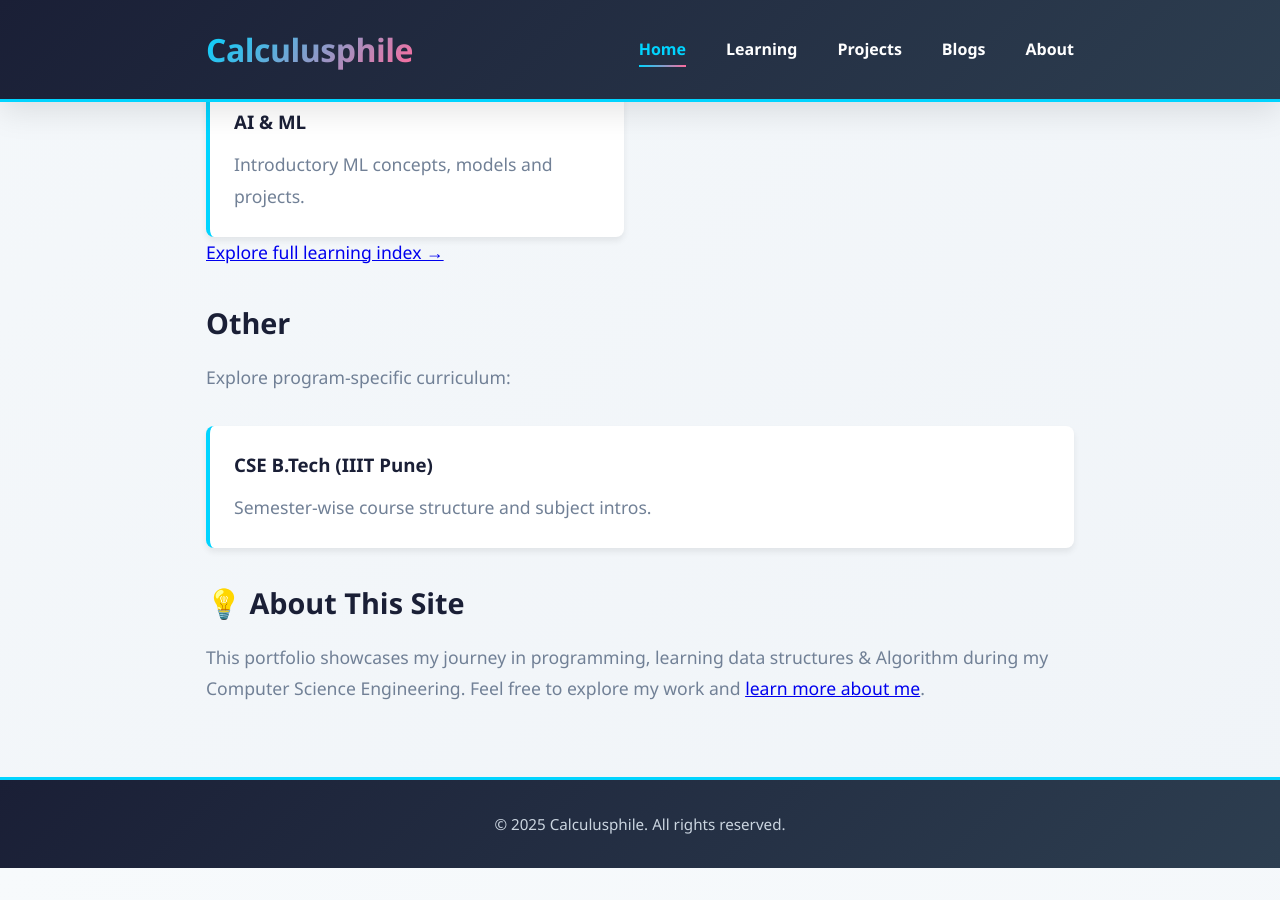
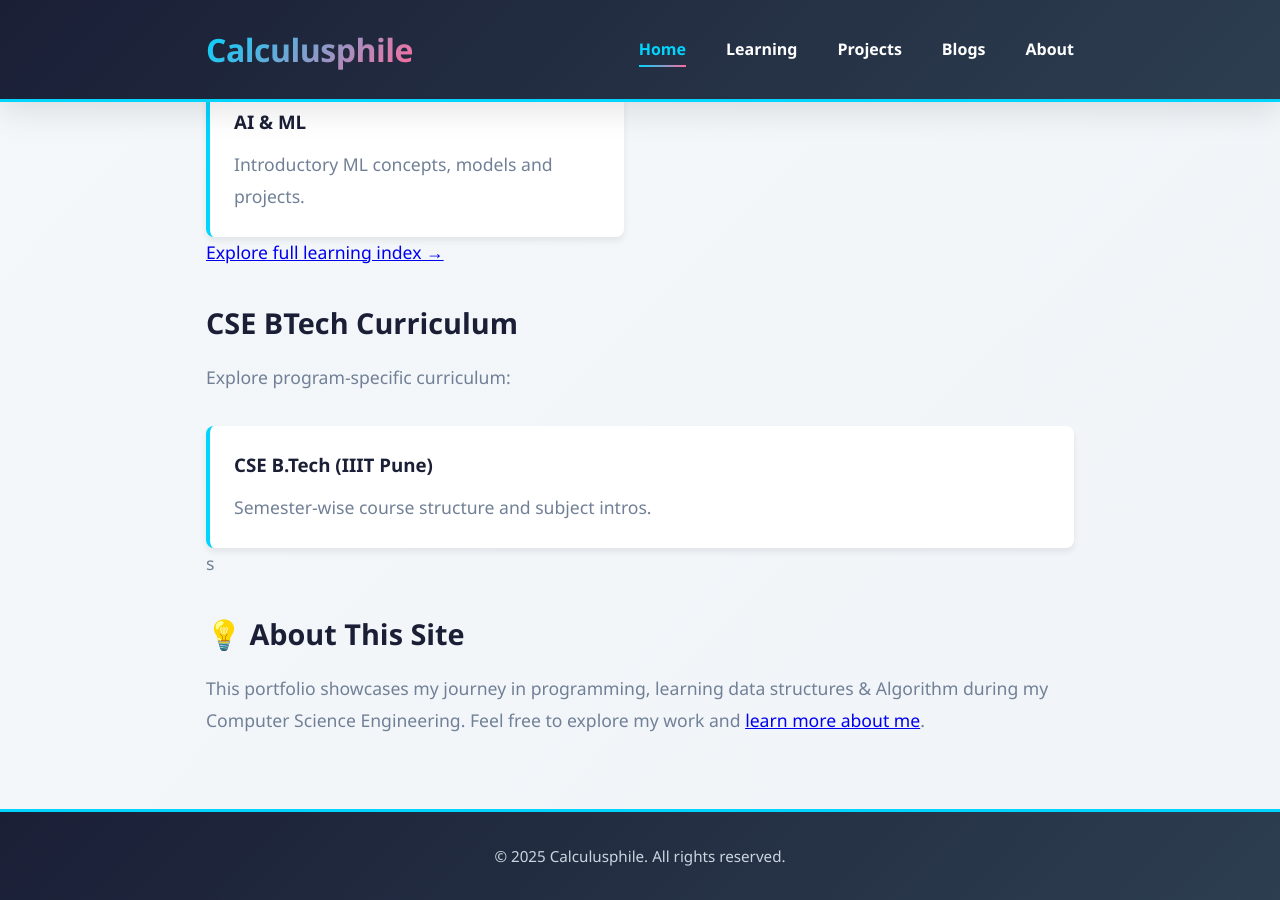
Before and after one commit to calculusphile/calculusphile.github.io, a Jekyll site: the page built from index.md, in a window 1280 px wide and 900 px high, scrolled down 1527 px. Built offline with Jekyll 4.4.1, drawn with Linux system fonts in a browser that asks for light colours; before the commit the page ends 2395 px from its top, so only the background shows below that.

Commit message:
Rename section to 'CSE BTech Journey' and fix link encoding for Machine Learning page

```diff
--- a/index.md
+++ b/index.md
@@ -72,7 +72,7 @@
 [Explore full learning index →]({{ '/learning' | relative_url }})
 
 
-## Other
+## CSE BTech Curriculum
 
 Explore program-specific curriculum:
 
@@ -82,7 +82,7 @@
         <p>Semester-wise course structure and subject intros.</p>
     </div>
 </div>
-
+s
 
 ## 💡 About This Site
 
```
Also changed, not shown: learning/CSE BTech/semester-5/Machine Learning/index.md (+1 -1 lines).
